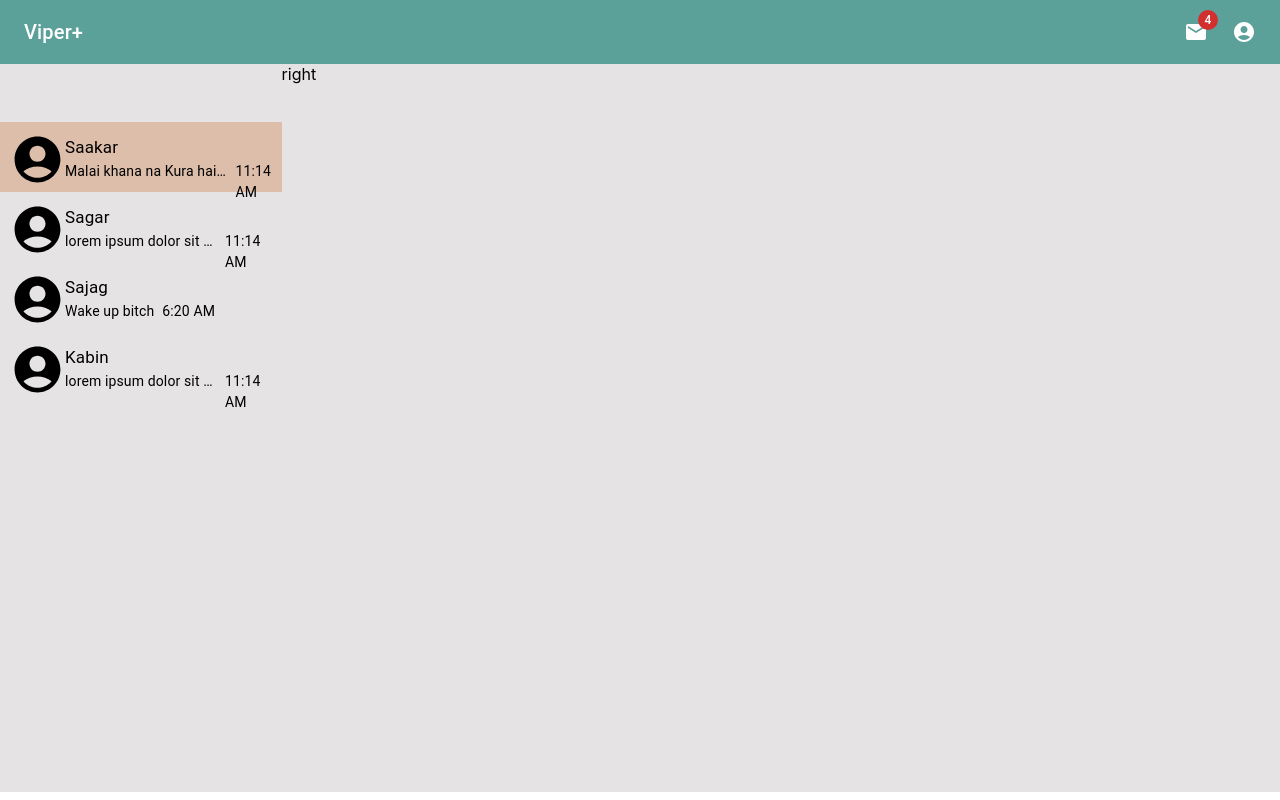
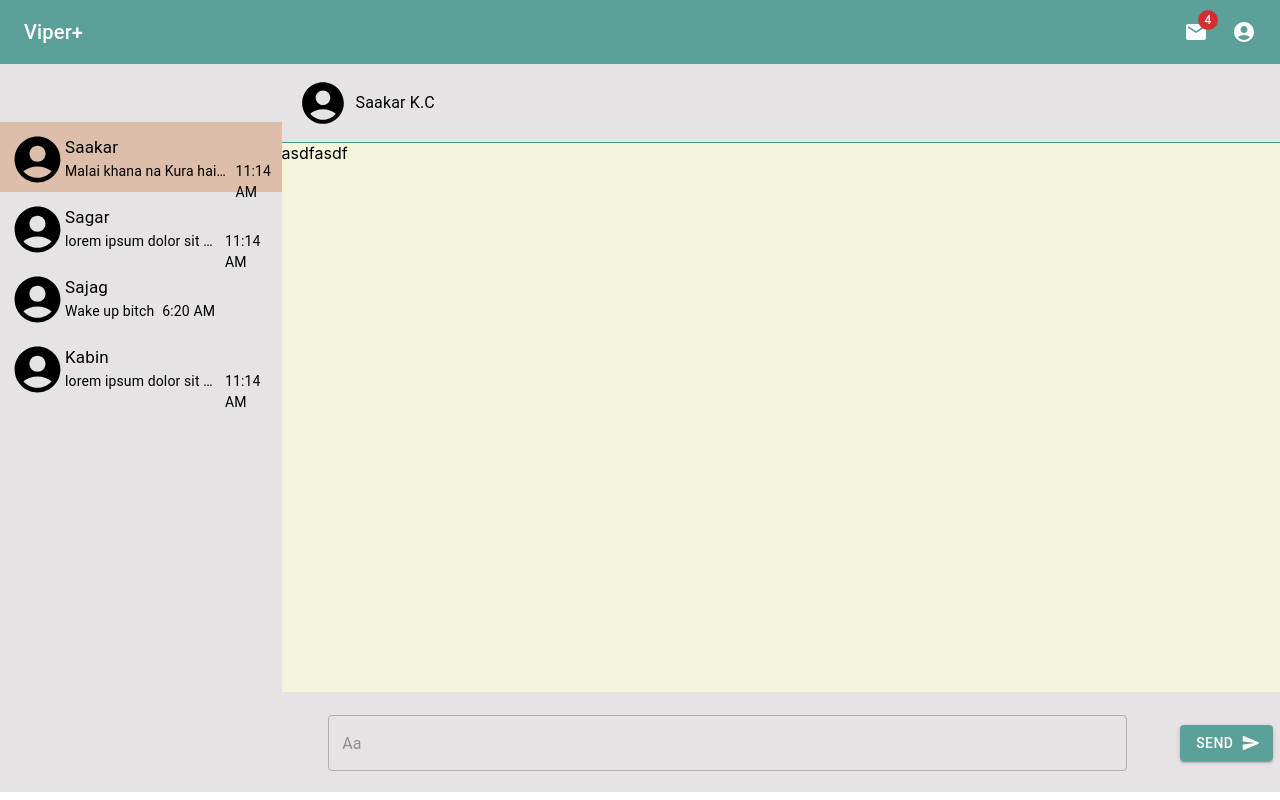
Before and after one commit to ghimiresaurav/viper-pro, a React (Create React App) app: page / in a window 1280 px wide. Built offline with nearby package versions, Linux system fonts and the light colour scheme.

Commit message:
add top and bottom bars on right window

```diff
--- /dev/null
+++ b/src/components/RightWindow/BottomBar.js
@@ -0,0 +1,26 @@
+import { Box, Button, OutlinedInput } from "@mui/material";
+import SendRoundedIcon from "@mui/icons-material/SendRounded";
+
+const BottomBar = () => {
+  return (
+    <Box
+      sx={{
+        height: "10.7%",
+        width: "100%",
+        bottom: 0,
+        position: "absolute",
+        display: "flex",
+        alignItems: "center",
+        justifyContent: "space-around",
+        p: "10px 20px",
+      }}
+    >
+      <OutlinedInput placeholder="Aa" sx={{ width: "80%" }} />
+      <Button variant="contained" endIcon={<SendRoundedIcon />}>
+        Send
+      </Button>
+    </Box>
+  );
+};
+
+export default BottomBar;
--- /dev/null
+++ b/src/components/RightWindow/MessageField.js
@@ -0,0 +1,18 @@
+import { Box } from "@mui/material";
+
+const MessageField = () => {
+  return (
+    <Box
+      sx={{
+        height: "75.4%",
+        width: "100%",
+        backgroundColor: "beige",
+        overflowY: true,
+      }}
+    >
+      asdfasdf
+    </Box>
+  );
+};
+
+export default MessageField;
--- /dev/null
+++ b/src/components/RightWindow/TopBar.js
@@ -0,0 +1,20 @@
+import { Box, Typography } from "@mui/material";
+import AccountCircle from "@mui/icons-material/AccountCircle";
+
+const TopBar = () => {
+  return (
+    <Box
+      sx={{
+        height: "10.7%",
+        borderBottom: "1px solid #469597",
+      }}
+    >
+      <Box display="flex" alignItems="center" sx={{ pl: 2, height: "100%" }}>
+        <AccountCircle sx={{ fontSize: 50 }} />
+        <Typography pl={1}>Saakar K.C</Typography>
+      </Box>
+    </Box>
+  );
+};
+
+export default TopBar;
--- a/src/components/RightWindow/index.js
+++ b/src/components/RightWindow/index.js
@@ -1,4 +1,7 @@
 import { Box } from "@mui/material";
+import BottomBar from "./BottomBar";
+import TopBar from "./TopBar";
+import MessageField from "./MessageField";
 
 const RightWindow = () => {
   return (
@@ -6,10 +9,12 @@ const RightWindow = () => {
       sx={{
         width: "80%",
         height: "100%",
-        // backgroundColor: "green",
+        position: "relative",
       }}
     >
-      right
+      <TopBar />
+      <MessageField></MessageField>
+      <BottomBar />
     </Box>
   );
 };
--- a/src/pages/chat.js
+++ b/src/pages/chat.js
@@ -1,8 +1,8 @@
 import { Box } from "@mui/material";
 import React from "react";
-import LeftWindow from "../components/LeftWindow/index";
-import RightWindow from "../components/RightWindow/index";
-import TopBar from "../components/TopBar/index";
+import LeftWindow from "../components/LeftWindow";
+import RightWindow from "../components/RightWindow";
+import TopBar from "../components/NavBar";
 
 const Chat = () => {
   return (
```
Also changed, not shown: src/components/messageField.js (deleted, +0 -7 lines), src/components/NavBar/index.js (renamed from src/components/TopBar/index.js), src/components/RightWindow.js (deleted).
